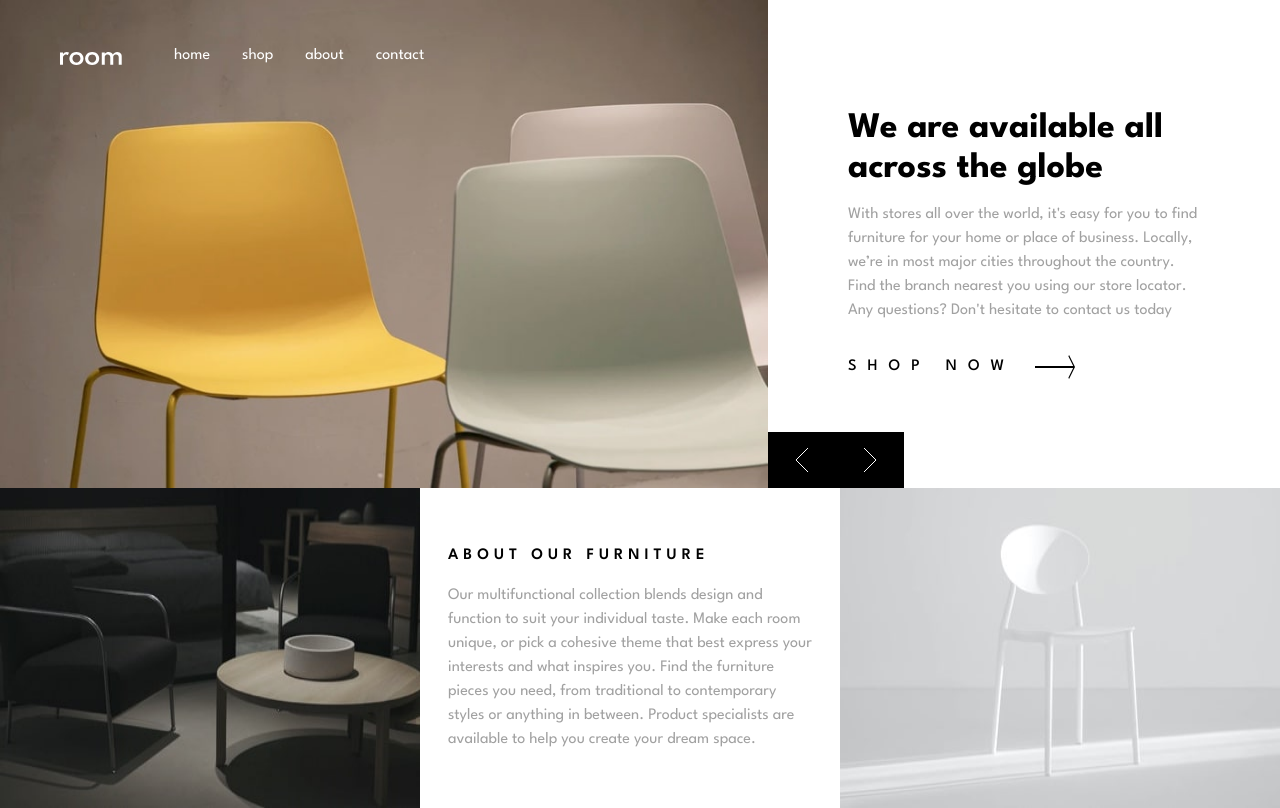
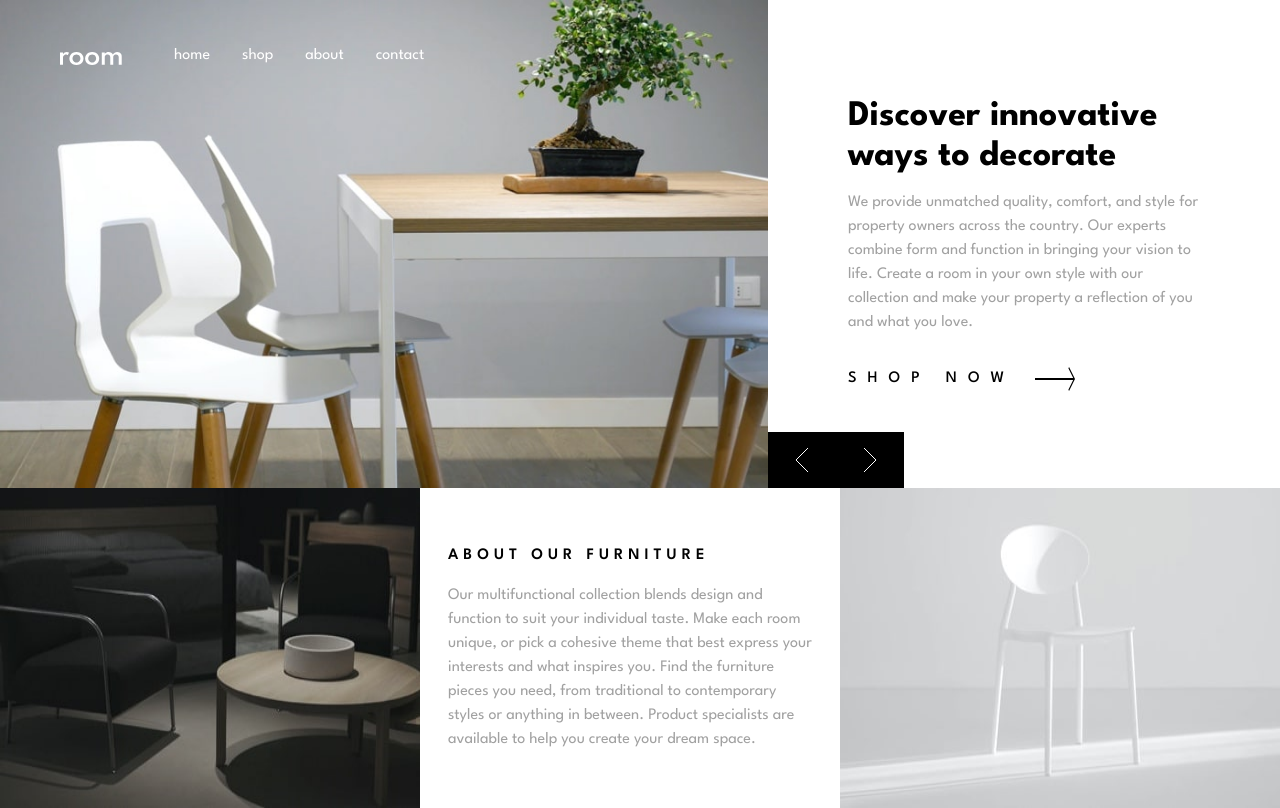
Before and after one commit to Pdave-dcn/Room-website, a React (Vite) app: page / in a window 1280 px wide. Both pictures are taken after a click on the button 802 px from the left and 460 px from the top of the page. Built offline with nearby package versions, Linux system fonts and the light colour scheme.

Commit message:
Add framer-motion for animations in Gallery and IntroSection components

```diff
--- a/package.json
+++ b/package.json
@@ -11,6 +11,7 @@
   },
   "dependencies": {
     "@tailwindcss/vite": "^4.0.12",
+    "motion": "^12.4.10",
     "react": "^19.0.0",
     "react-dom": "^19.0.0",
     "tailwindcss": "^4.0.12"
--- a/src/components/homepage/Gallery.tsx
+++ b/src/components/homepage/Gallery.tsx
@@ -1,4 +1,5 @@
 import { useEffect } from "react";
+import { motion, AnimatePresence } from "motion/react";
 
 type GalleryType = {
   currentImage: number;
@@ -32,7 +33,7 @@ const Gallery = ({ currentImage, setCurrentImage }: GalleryType) => {
         setCurrentImage((prev) =>
           prev === desktopFurnitureImages.length - 1 ? 0 : prev + 1
         ),
-      5000
+      10000
     );
 
     return () => {
@@ -53,20 +54,57 @@ const Gallery = ({ currentImage, setCurrentImage }: GalleryType) => {
     );
   };
 
+  const imageVariant = {
+    hidden: {
+      opacity: 0,
+      x: 50,
+    },
+    visible: {
+      opacity: 1,
+      x: 0,
+      transition: { duration: 0.4 },
+    },
+    exit: {
+      opacity: 0,
+      x: -50,
+      transition: { duration: 0.4 },
+    },
+  };
+
   return (
     <div className="relative h-full z-10">
       {/**Mobile image*/}
+      <AnimatePresence mode="wait">
+        <motion.div
+          key={`mobile-image-${currentImage}`}
+          initial="hidden"
+          animate="visible"
+          exit="exit"
+          variants={imageVariant}
+        >
           <img
             src={`${mobileFurnitureImages[currentImage]}`}
-        alt="Image of furniture"
+            alt="Furniture showcase"
             className="lg:hidden"
           />
+        </motion.div>
+      </AnimatePresence>
 
+      <AnimatePresence mode="wait">
+        <motion.div
+          key={`mobile-image-${currentImage}`}
+          initial="hidden"
+          animate="visible"
+          exit="exit"
+          variants={imageVariant}
+        >
           <img
             src={`${desktopFurnitureImages[currentImage]}`}
-        alt="Image of furniture"
+            alt="Furniture showcase"
             className="hidden lg:block lg:h-full lg:w-full lg:object-cover"
           />
+        </motion.div>
+      </AnimatePresence>
 
       <div className="absolute right-0 bottom-0 lg:right-[-136px]">
         <button
--- a/src/components/homepage/IntroSection.tsx
+++ b/src/components/homepage/IntroSection.tsx
@@ -1,3 +1,5 @@
+import { motion, AnimatePresence } from "motion/react";
+
 const IntroSection = ({ currentImage }: { currentImage: number }) => {
   const intros = [
     {
@@ -16,17 +18,58 @@ const IntroSection = ({ currentImage }: { currentImage: number }) => {
         "Our modern furniture store provide a high level of quality. Our company has invested in advanced technology to ensure that every product is made as perfect and as consistent as possible. With three decades of experience in this industry, we understand what customers want for their home and office.",
     },
   ];
+
+  const fadeInContainer = {
+    hidden: { opacity: 0 },
+    visible: {
+      opacity: 1,
+      transition: {
+        duration: 0.4,
+        staggerChildren: 0.3,
+        delayChildren: 0.3,
+      },
+    },
+    exit: { opacity: 0 },
+  };
+
+  const fadeInChild = {
+    hidden: { opacity: 0 },
+    visible: {
+      opacity: 1,
+      transition: {
+        duration: 0.4,
+      },
+    },
+  };
+
   return (
-    <div className="py-14 px-7 lg:h-full lg:flex lg:flex-col lg:justify-center lg:px-20">
-      <h1 className="text-4xl font-bold mb-3.5">
+    <>
+      <div className="py-14 px-7 lg:h-full lg:flex lg:flex-col lg:justify-center lg:px-20 overflow-x-hidden">
+        <AnimatePresence mode="wait">
+          <motion.div
+            key={`image-${currentImage}`}
+            initial="hidden"
+            animate="visible"
+            exit="exit"
+            variants={fadeInContainer}
+          >
+            <motion.h1
+              variants={fadeInChild}
+              className="text-4xl font-bold mb-3.5"
+            >
               {intros[currentImage].title}
-      </h1>
-      <p className="text-dark-gray mb-8">{intros[currentImage].description}</p>
+            </motion.h1>
+            <motion.p variants={fadeInChild} className="text-dark-gray mb-8">
+              {intros[currentImage].description}
+            </motion.p>
+          </motion.div>
+        </AnimatePresence>
         <a href="#" className="flex gap-5 shop__link">
           <span className="text-md font-medium tracking-[11px]">SHOP NOW</span>
           <img src="images/icon-arrow.svg" alt="Arrow icon" />
         </a>
       </div>
+    </>
   );
 };
 
```
Also changed, not shown: 1 other file (tests, documents, lock files or other folders). Lines whose indentation alone changed are shown as unchanged.
